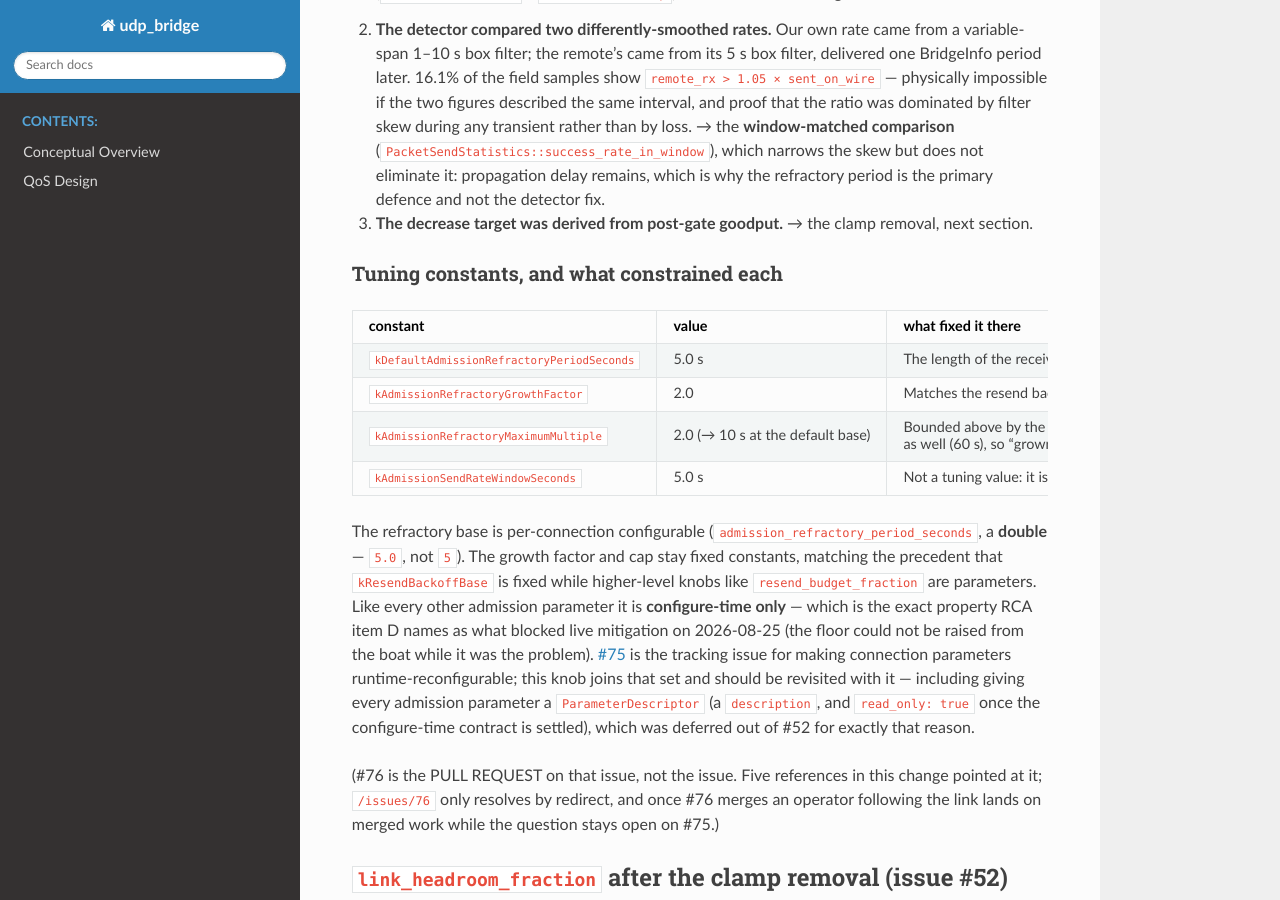
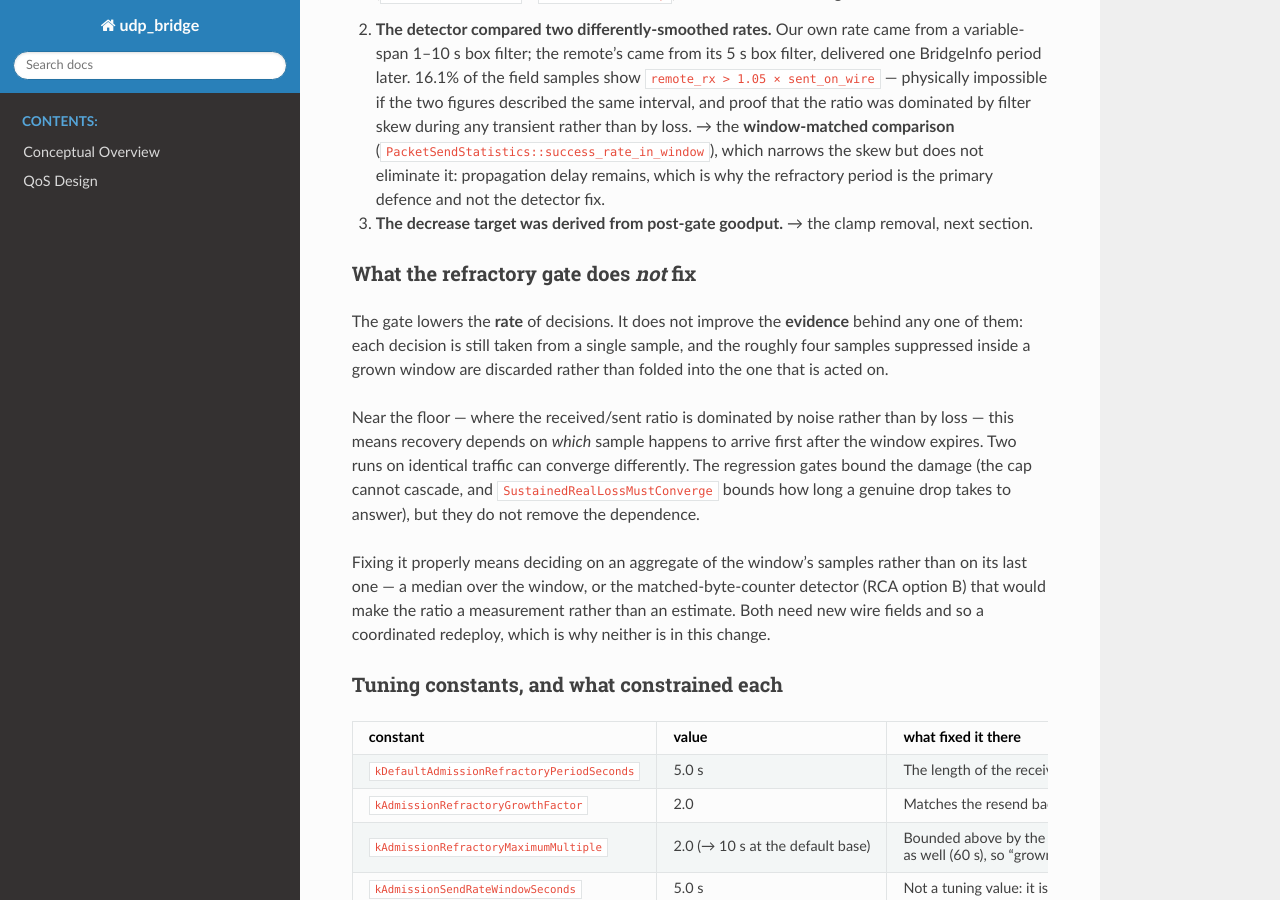
Before and after one commit to rolker/udp_bridge, a Sphinx documentation site: the page built from udp_bridge/doc/admission_control_design.md, in a window 1280 px wide and 900 px high, scrolled down 4143 px. Built offline with Sphinx 7.4.7 and the Read the Docs theme 3.1.0, drawn with Linux system fonts in a browser that asks for light colours.

Commit message:
docs: state what the refractory gate does NOT fix (#52)
The gate lowers the rate of decisions, not the quality of the evidence
behind any one: each is still taken from a single sample, and the ~4
samples suppressed inside a grown window are discarded rather than folded
in. Near the floor, where the ratio is mostly noise, recovery therefore
depends on which sample lands first after the window expires.

Named as a known limit of this design, with the principled fixes (a
median over the window, or the matched-byte-counter detector) and why
neither is in this change — both need new wire fields.

```diff
--- a/udp_bridge/doc/admission_control_design.md
+++ b/udp_bridge/doc/admission_control_design.md
@@ -231,6 +231,27 @@ Three compounding defects, and what each got:
 3. **The decrease target was derived from post-gate goodput.** →
    the clamp removal, next section.
 
+### What the refractory gate does *not* fix
+
+The gate lowers the **rate** of decisions. It does not improve the
+**evidence** behind any one of them: each decision is still taken from a
+single sample, and the roughly four samples suppressed inside a grown
+window are discarded rather than folded into the one that is acted on.
+
+Near the floor — where the received/sent ratio is dominated by noise
+rather than by loss — this means recovery depends on *which* sample
+happens to arrive first after the window expires. Two runs on identical
+traffic can converge differently. The regression gates bound the damage
+(the cap cannot cascade, and `SustainedRealLossMustConverge` bounds how
+long a genuine drop takes to answer), but they do not remove the
+dependence.
+
+Fixing it properly means deciding on an aggregate of the window's samples
+rather than on its last one — a median over the window, or the
+matched-byte-counter detector (RCA option B) that would make the ratio a
+measurement rather than an estimate. Both need new wire fields and so a
+coordinated redeploy, which is why neither is in this change.
+
 ### Tuning constants, and what constrained each
 
 | constant | value | what fixed it there |
```
Also changed, not shown: 1 other file.
